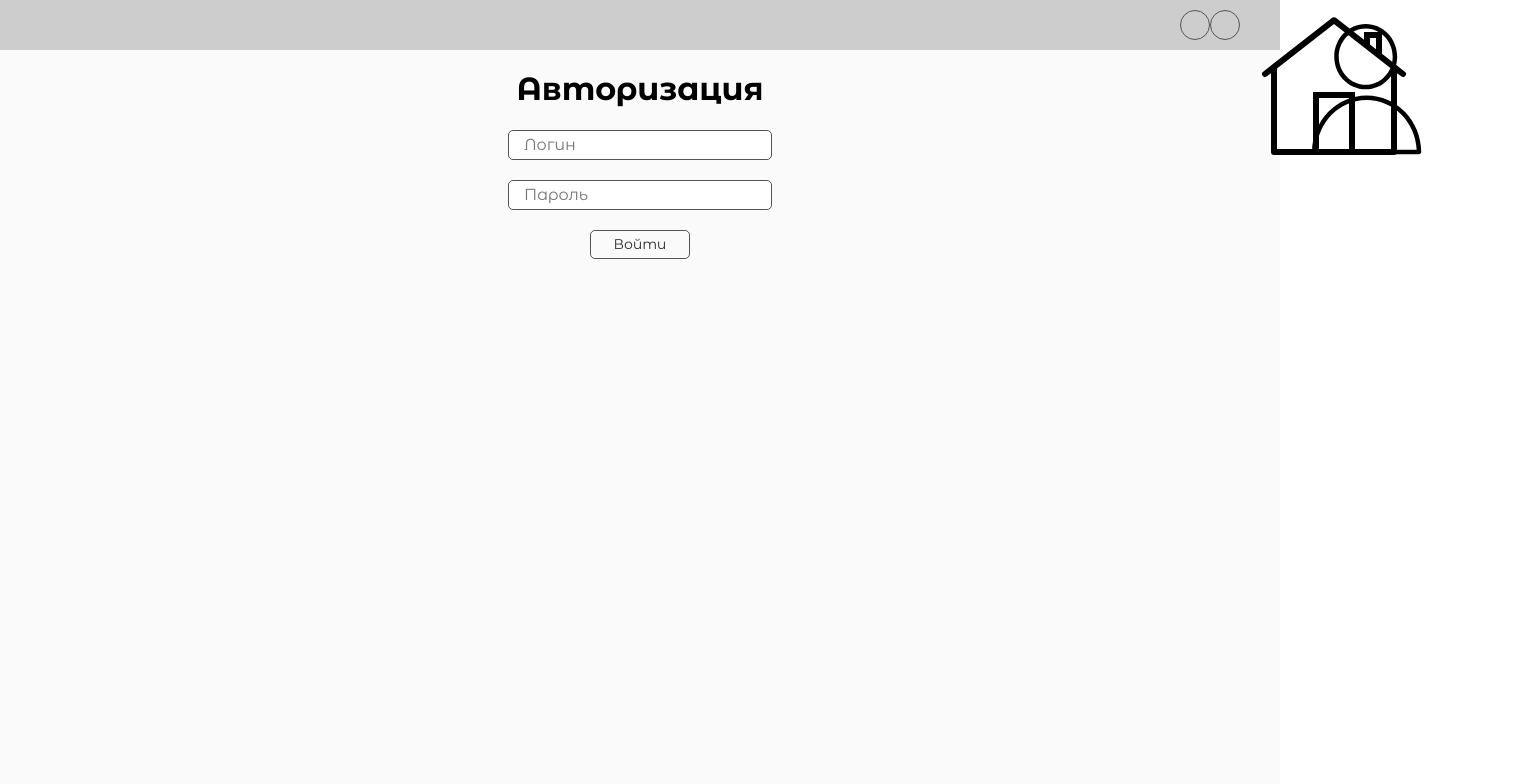
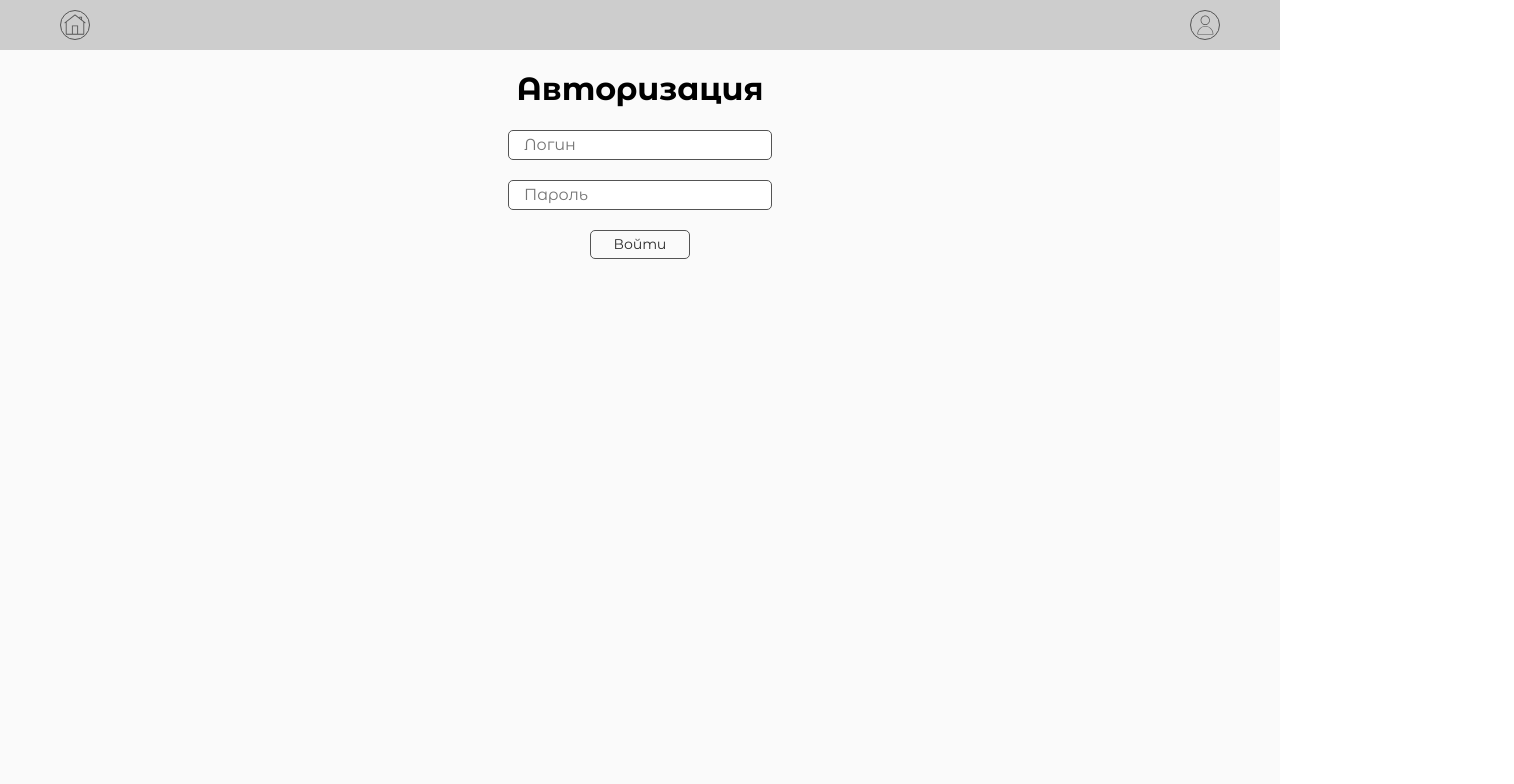
Before and after one commit to Shekhmametyeva/calendarOfEvents, a React (Create React App) app: page /authorization in a window 1280 px wide. Shown: the top 784 px of the page, 1514 px wide, since content can reach past the window. Built offline with nearby package versions, Linux system fonts and the light colour scheme.

Commit message:
refactor: correct svg

```diff
--- a/src/components/Header/Header.module.css
+++ b/src/components/Header/Header.module.css
@@ -7,8 +7,9 @@
     max-width: 1200px;
     height: 100%;
     margin: 0 auto;
+    padding: 0 20px;
     display: flex;
-    justify-content: end;
+    justify-content: space-between;
     align-items: center;
 }
 .userContainer {
@@ -22,9 +23,11 @@
 .userContainer:hover {
     background-color: var(--color-dark-m);
 }
-.userContainer:hover .iconUser {
+.userContainer:hover .icon {
     fill: var(--color-light-s);
 }
-.iconUser {
+.icon {
+    width: 100%;
+    height: 100%;
     fill: var(--color-dark-s);
 }
```
